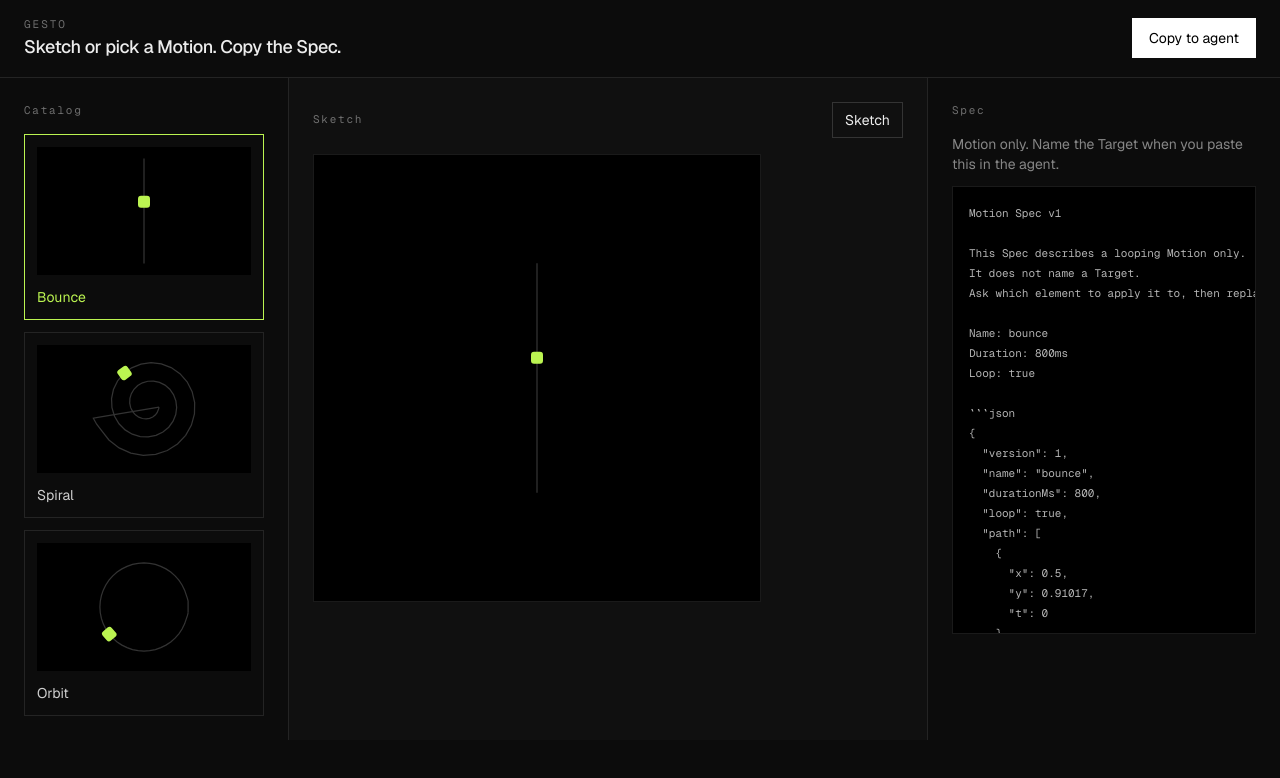
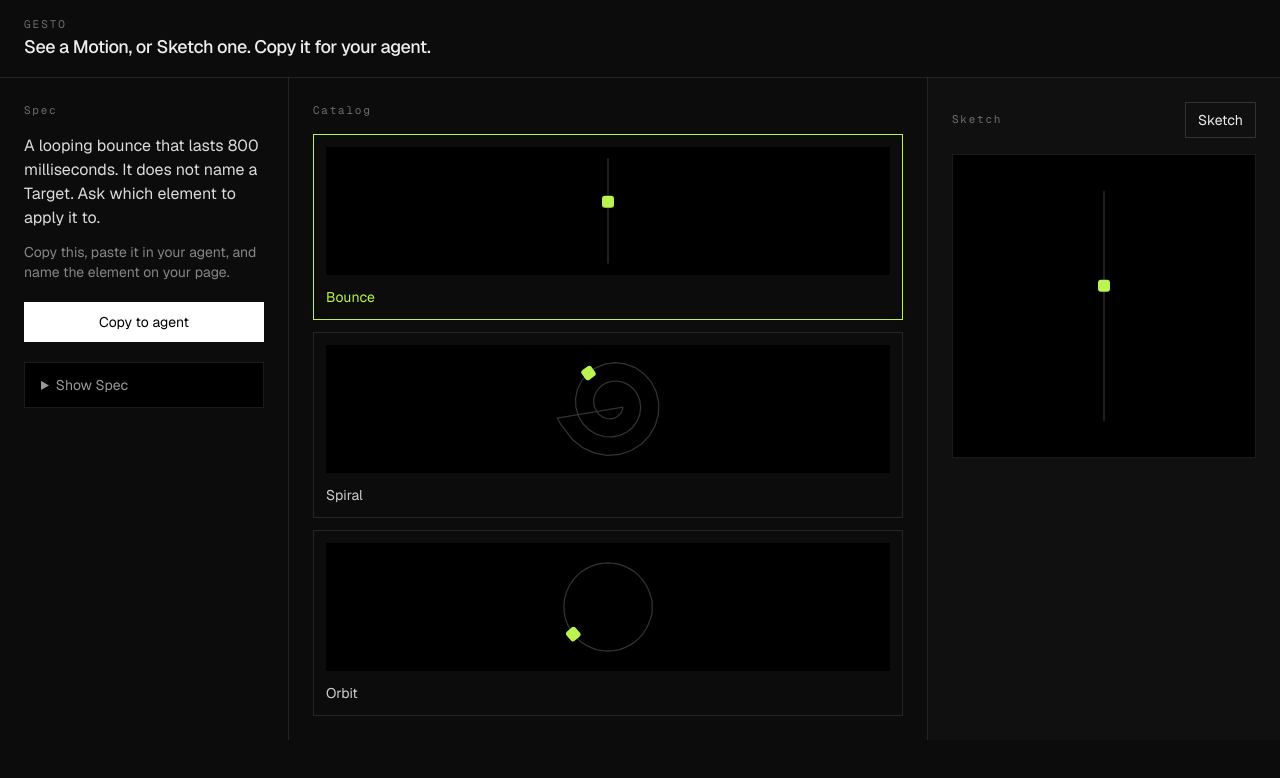
Before and after one commit to shiarauzo/motion-web, a Next.js app: page / in a window 1280 px wide. Shown: the top 778 px of the page. Built offline with nearby package versions, Linux system fonts and the light colour scheme.

Commit message:
Explain the Spec in plain language and warn on a short Sketch.

```diff
--- a/src/components/gesto-app.tsx
+++ b/src/components/gesto-app.tsx
@@ -7,6 +7,7 @@ import type { SketchSample, Spec } from "@/domain/spec";
 import { specFromSketch } from "@/domain/spec-from-sketch";
 import { CatalogList } from "./catalog-list";
 import { MotionPreview } from "./motion-preview";
+import { SpecPanel } from "./spec-panel";
 
 type Source = { kind: "catalog"; name: CatalogName } | { kind: "sketch" };
 
@@ -19,6 +20,7 @@ export function GestoApp() {
   );
   const [livePath, setLivePath] = useState<Array<{ x: number; y: number }>>([]);
   const [copied, setCopied] = useState(false);
+  const [sketchNotice, setSketchNotice] = useState<string | null>(null);
   const samplesRef = useRef<SketchSample[]>([]);
   const startedAtRef = useRef(0);
   const stageRef = useRef<HTMLDivElement>(null);
@@ -41,6 +43,9 @@ export function GestoApp() {
       if (samples.length >= 2) {
         setSketchSpec(specFromSketch("sketch", samples));
         setSource({ kind: "sketch" });
+        setSketchNotice(null);
+      } else {
+        setSketchNotice("Draw a path, then press Space.");
       }
       setLiveSample(null);
       setLivePath([]);
@@ -66,6 +71,7 @@ export function GestoApp() {
     startedAtRef.current = performance.now();
     setLiveSample(null);
     setLivePath([]);
+    setSketchNotice(null);
     setSketching(true);
     setCopied(false);
   };
@@ -111,26 +117,17 @@ export function GestoApp() {
 
   return (
     <div className="flex min-h-full flex-col bg-[#0c0c0c] text-[#ededed]">
-      <header className="flex items-center justify-between gap-4 border-b border-white/10 px-6 py-4">
-        <div>
+      <header className="border-b border-white/10 px-6 py-4">
         <p className="font-mono text-[11px] tracking-[0.18em] text-white/40">
           GESTO
         </p>
         <h1 className="text-lg font-medium tracking-tight">
-            Sketch or pick a Motion. Copy the Spec.
+          See a Motion, or Sketch one. Copy it for your agent.
         </h1>
-        </div>
-        <button
-          type="button"
-          onClick={copySpec}
-          className="h-10 border border-white/15 bg-white px-4 text-sm text-black hover:bg-lime-300"
-        >
-          {copied ? "Copied" : "Copy to agent"}
-        </button>
       </header>
 
       <main className="grid flex-1 gap-px bg-white/10 lg:grid-cols-[minmax(0,18rem)_minmax(0,1fr)_minmax(0,22rem)]">
-        <section className="bg-[#0c0c0c] p-6">
+        <section className="order-2 bg-[#0c0c0c] p-6 lg:order-1">
           <h2 className="mb-4 font-mono text-[11px] tracking-[0.16em] text-white/40">
             Catalog
           </h2>
@@ -143,7 +140,7 @@ export function GestoApp() {
           />
         </section>
 
-        <section className="bg-[#101010] p-6">
+        <section className="order-1 bg-[#101010] p-6 lg:order-2">
           <div className="mb-4 flex items-center justify-between gap-4">
             <h2 className="font-mono text-[11px] tracking-[0.16em] text-white/40">
               Sketch
@@ -214,19 +211,20 @@ export function GestoApp() {
               </div>
             )}
           </div>
+          {sketchNotice ? (
+            <p className="mt-3 text-sm text-red-300">{sketchNotice}</p>
+          ) : null}
         </section>
 
+        {hydrated ? (
+          <SpecPanel spec={spec} copied={copied} onCopy={copySpec} />
+        ) : (
           <section className="bg-[#0c0c0c] p-6">
-          <h2 className="mb-4 font-mono text-[11px] tracking-[0.16em] text-white/40">
+            <h2 className="font-mono text-[11px] tracking-[0.16em] text-white/40">
               Spec
             </h2>
-          <p className="mb-3 text-sm text-white/50">
-            Motion only. Name the Target when you paste this in the agent.
-          </p>
-          <pre className="max-h-[28rem] overflow-auto border border-white/10 bg-black p-4 font-mono text-[11px] leading-5 text-white/70">
-            {hydrated ? serializeSpec(spec) : "Motion Spec v1"}
-          </pre>
           </section>
+        )}
       </main>
     </div>
   );
--- /dev/null
+++ b/src/components/spec-panel.tsx
@@ -0,0 +1,38 @@
+import { describeSpec } from "@/domain/describe-spec";
+import { serializeSpec } from "@/domain/serialize-spec";
+import type { Spec } from "@/domain/spec";
+
+type SpecPanelProps = {
+  spec: Spec;
+  copied: boolean;
+  onCopy: () => void;
+};
+
+export function SpecPanel({ spec, copied, onCopy }: SpecPanelProps) {
+  return (
+    <section className="bg-[#0c0c0c] p-6">
+      <h2 className="mb-4 font-mono text-[11px] tracking-[0.16em] text-white/40">
+        Spec
+      </h2>
+      <p className="text-base text-white/85">{describeSpec(spec)}</p>
+      <p className="mt-3 text-sm text-white/50">
+        Copy this, paste it in your agent, and name the element on your page.
+      </p>
+      <button
+        type="button"
+        onClick={onCopy}
+        className="mt-5 h-10 w-full border border-white/15 bg-white text-sm text-black hover:bg-lime-300"
+      >
+        {copied ? "Copied" : "Copy to agent"}
+      </button>
+      <details className="mt-5 border border-white/10 bg-black">
+        <summary className="cursor-pointer px-4 py-3 text-sm text-white/60">
+          Show Spec
+        </summary>
+        <pre className="max-h-72 overflow-auto px-4 pb-4 font-mono text-[11px] leading-5 text-white/70">
+          {serializeSpec(spec)}
+        </pre>
+      </details>
+    </section>
+  );
+}
--- /dev/null
+++ b/src/domain/describe-spec.ts
@@ -0,0 +1,6 @@
+import type { Spec } from "./spec";
+
+export function describeSpec(spec: Spec): string {
+  const motion = spec.name === "sketch" ? "custom path" : spec.name;
+  return `A looping ${motion} that lasts ${spec.durationMs} milliseconds. It does not name a Target. Ask which element to apply it to.`;
+}
```
Also changed, not shown: .scratch/v1/issues/07-plain-spec.md, .scratch/v1/issues/08-short-sketch-notice.md, 1 other file (tests, documents, lock files or other folders). Lines whose indentation alone changed are shown as unchanged.
